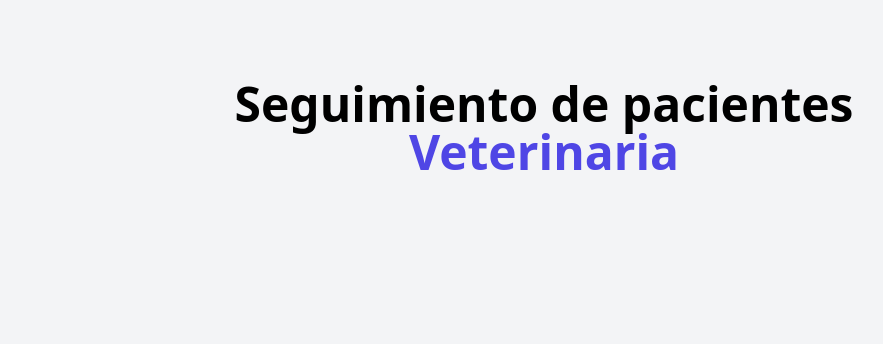
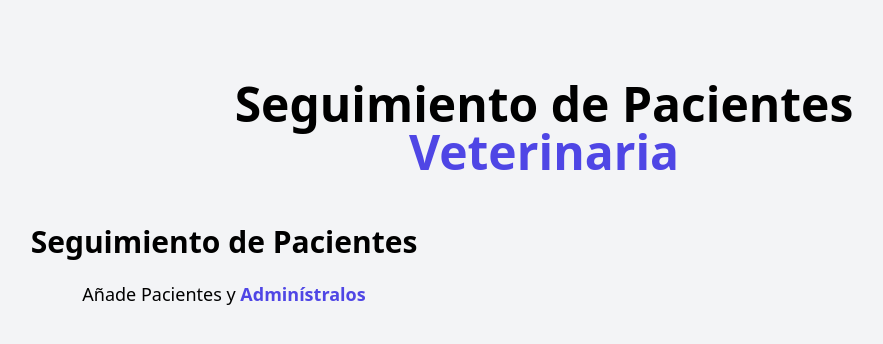
Before and after one commit to Duridev/admin-pacientes-vue3, a Vue app: page / in a window 1280 px wide. Shown: the top 344 px of the page, without its empty margins (96-979 px from the left). Built offline with nearby package versions, Linux system fonts and the light colour scheme.

Commit message:
Creacion del componente para el formulario

```diff
--- a/src/App.vue
+++ b/src/App.vue
@@ -1,11 +1,17 @@
 <script setup>
   import Header from './components/Header.vue'
+  import Formulario from './components/Formulario.vue'
 </script>
 
 
 <template>
   <div class="container mx-auto mt-20">
     <Header />
+
+    <div class="mt-12 md:flex">
+      <Formulario />
+    </div>
+
 
   </div>
 
--- /dev/null
+++ b/src/components/Formulario.vue
@@ -0,0 +1,15 @@
+<script setup>
+
+</script>
+
+
+<template>
+    <div class="md:w-1/2">
+        <h2 class="font-black text-3xl text-center">Seguimiento de Pacientes</h2>
+
+        <p class="text-lg mt-5 text-center scroll-mb-10">
+            Añade Pacientes y
+            <span class="text-indigo-600 font-bold">Adminístralos</span>
+        </p>
+    </div>
+</template>
--- a/src/components/Header.vue
+++ b/src/components/Header.vue
@@ -1,5 +1,6 @@
 <template>
-    <h1 class="font-black text-5xl text-center">Seguimiento de pacientes <span class="text-indigo-600 block">Veterinaria</span>
+    <h1 class="font-black text-5xl text-center">Seguimiento de Pacientes
+        <span class="text-indigo-600 block">Veterinaria</span>
     </h1>
 
 </template>
```
